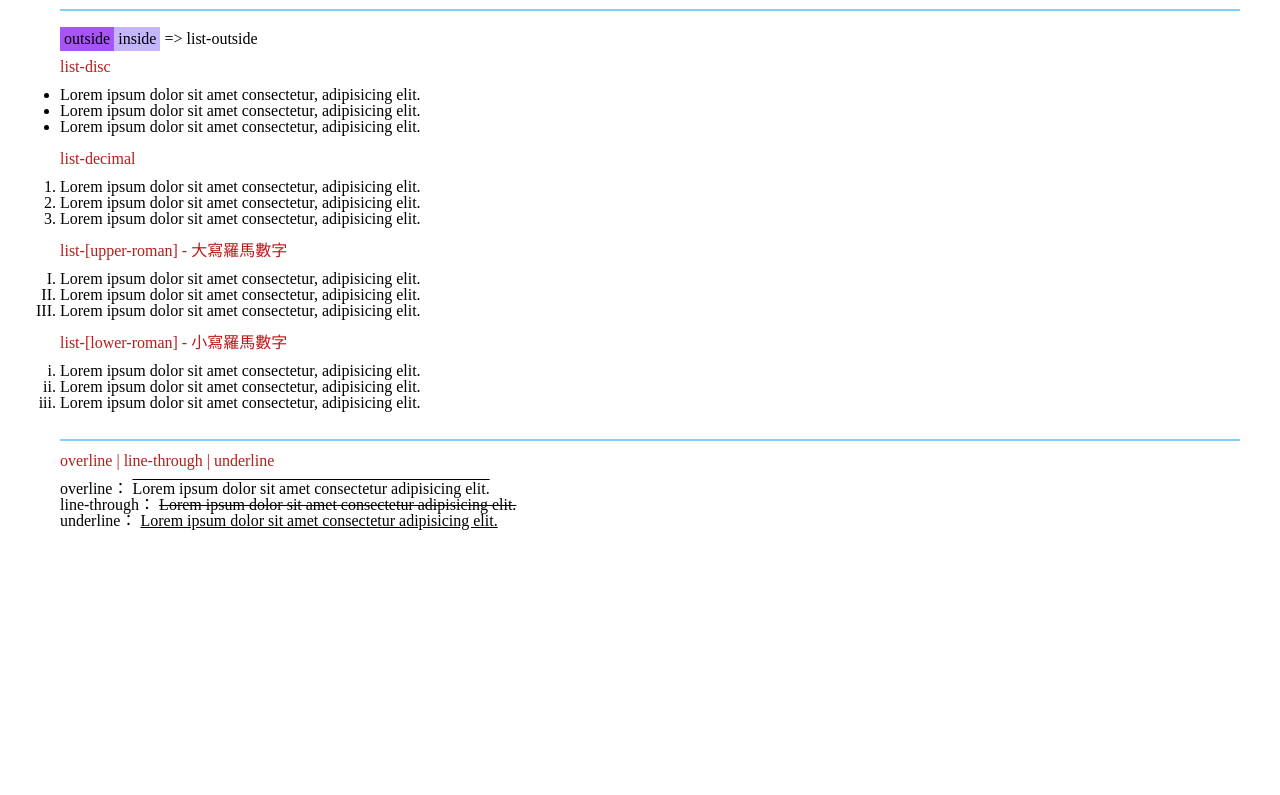
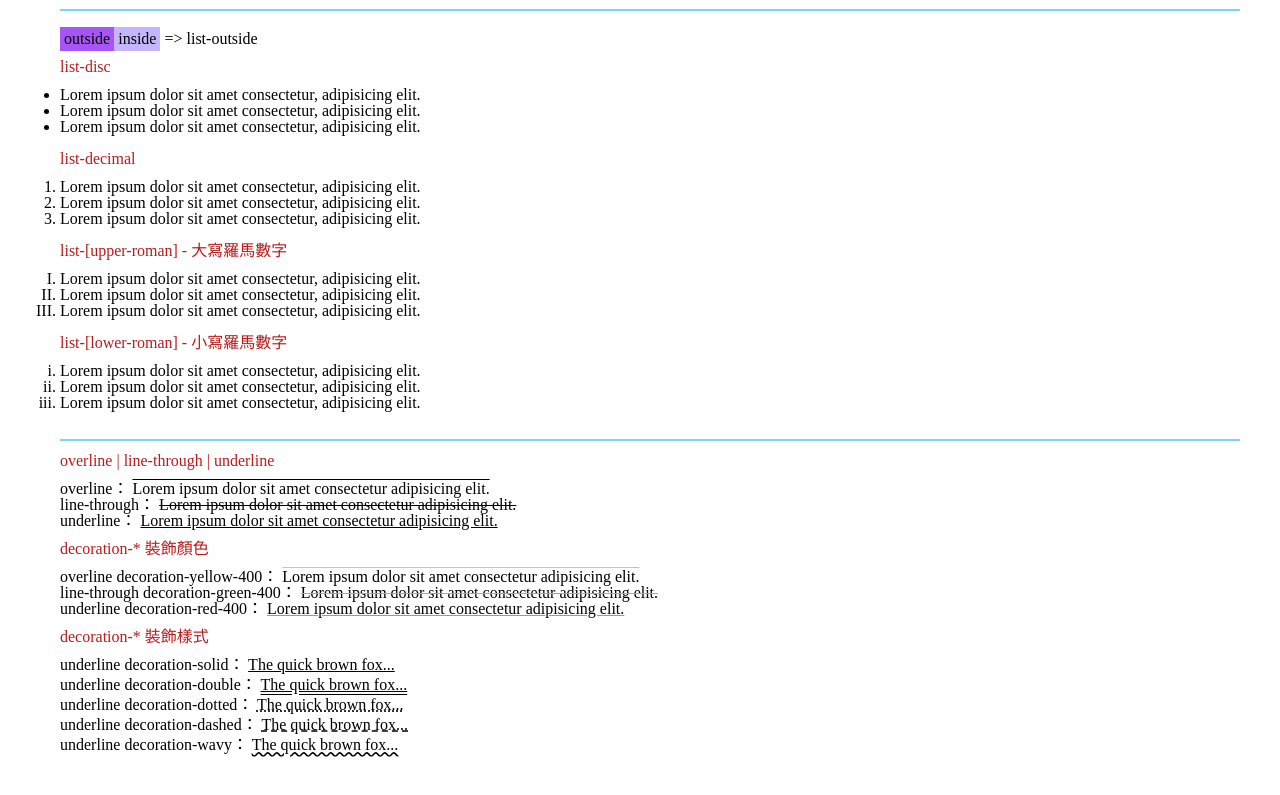
Before and after one commit to MizuYang/tailwind-playground, a Nuxt app: page /playground/typography in a window 1280 px wide. Shown: the part 895-1690 px from the top of the page. Before the commit the page ends 1524 px from the top, so only its background shows below. Built offline with nearby package versions, Linux system fonts and the light colour scheme; no server answers.

Commit message:
新增 Typography: 文字裝飾線、樣式

```diff
--- a/pages/playground/typography.vue
+++ b/pages/playground/typography.vue
@@ -95,7 +95,7 @@ const listSideClass = computed(
               </li>
             </ul>
           </div>
-          <div class="border-sky-300 border-y-2 py-4">
+          <div class="border-y-2 border-sky-300 py-4">
             <div class="mb-2">
               <button
                 type="button"
@@ -119,30 +119,58 @@ const listSideClass = computed(
             <div class="mb-3">
               <h3 class="mb-3 text-red-700">list-disc</h3>
               <ul class="list-disc" :class="listSideClass">
-                <li>Lorem ipsum dolor sit amet consectetur, adipisicing elit.</li>
-                <li>Lorem ipsum dolor sit amet consectetur, adipisicing elit.</li>
-                <li>Lorem ipsum dolor sit amet consectetur, adipisicing elit.</li>
+                <li>
+                  Lorem ipsum dolor sit amet consectetur, adipisicing elit.
+                </li>
+                <li>
+                  Lorem ipsum dolor sit amet consectetur, adipisicing elit.
+                </li>
+                <li>
+                  Lorem ipsum dolor sit amet consectetur, adipisicing elit.
+                </li>
               </ul>
               <br />
               <h3 class="mb-3 text-red-700">list-decimal</h3>
               <ul class="list-decimal" :class="listSideClass">
-                <li>Lorem ipsum dolor sit amet consectetur, adipisicing elit.</li>
-                <li>Lorem ipsum dolor sit amet consectetur, adipisicing elit.</li>
-                <li>Lorem ipsum dolor sit amet consectetur, adipisicing elit.</li>
+                <li>
+                  Lorem ipsum dolor sit amet consectetur, adipisicing elit.
+                </li>
+                <li>
+                  Lorem ipsum dolor sit amet consectetur, adipisicing elit.
+                </li>
+                <li>
+                  Lorem ipsum dolor sit amet consectetur, adipisicing elit.
+                </li>
               </ul>
               <br />
-              <h3 class="mb-3 text-red-700">list-[upper-roman] - 大寫羅馬數字</h3>
+              <h3 class="mb-3 text-red-700">
+                list-[upper-roman] - 大寫羅馬數字
+              </h3>
               <ul class="list-[upper-roman]" :class="listSideClass">
-                <li>Lorem ipsum dolor sit amet consectetur, adipisicing elit.</li>
-                <li>Lorem ipsum dolor sit amet consectetur, adipisicing elit.</li>
-                <li>Lorem ipsum dolor sit amet consectetur, adipisicing elit.</li>
+                <li>
+                  Lorem ipsum dolor sit amet consectetur, adipisicing elit.
+                </li>
+                <li>
+                  Lorem ipsum dolor sit amet consectetur, adipisicing elit.
+                </li>
+                <li>
+                  Lorem ipsum dolor sit amet consectetur, adipisicing elit.
+                </li>
               </ul>
               <br />
-              <h3 class="mb-3 text-red-700">list-[lower-roman] - 小寫羅馬數字</h3>
+              <h3 class="mb-3 text-red-700">
+                list-[lower-roman] - 小寫羅馬數字
+              </h3>
               <ul class="list-[lower-roman]" :class="listSideClass">
-                <li>Lorem ipsum dolor sit amet consectetur, adipisicing elit.</li>
-                <li>Lorem ipsum dolor sit amet consectetur, adipisicing elit.</li>
-                <li>Lorem ipsum dolor sit amet consectetur, adipisicing elit.</li>
+                <li>
+                  Lorem ipsum dolor sit amet consectetur, adipisicing elit.
+                </li>
+                <li>
+                  Lorem ipsum dolor sit amet consectetur, adipisicing elit.
+                </li>
+                <li>
+                  Lorem ipsum dolor sit amet consectetur, adipisicing elit.
+                </li>
               </ul>
             </div>
           </div>
@@ -151,18 +179,82 @@ const listSideClass = computed(
         <!-- 文字裝飾系列 -->
         <div class="mb-3">
           <div class="mb-3">
-            <h3 class="mb-3 text-red-700">overline | line-through | underline</h3>
+            <h3 class="mb-3 text-red-700">
+              overline | line-through | underline
+            </h3>
             <p>
               overline：
-              <span class="overline">Lorem ipsum dolor sit amet consectetur adipisicing elit.</span>
+              <span class="overline"
+                >Lorem ipsum dolor sit amet consectetur adipisicing elit.</span
+              >
             </p>
             <p>
               line-through：
-              <span class="line-through">Lorem ipsum dolor sit amet consectetur adipisicing elit.</span>
+              <span class="line-through"
+                >Lorem ipsum dolor sit amet consectetur adipisicing elit.</span
+              >
             </p>
             <p>
               underline：
-              <span class="underline">Lorem ipsum dolor sit amet consectetur adipisicing elit.</span>
+              <span class="underline"
+                >Lorem ipsum dolor sit amet consectetur adipisicing elit.</span
+              >
+            </p>
+          </div>
+
+          <div class="mb-3">
+            <h3 class="mb-3 text-red-700">decoration-* 裝飾顏色</h3>
+            <p>
+              overline decoration-yellow-400：
+              <span class="overline decoration-yellow-400"
+                >Lorem ipsum dolor sit amet consectetur adipisicing elit.</span
+              >
+            </p>
+            <p>
+              line-through decoration-green-400：
+              <span class="line-through decoration-green-400"
+                >Lorem ipsum dolor sit amet consectetur adipisicing elit.</span
+              >
+            </p>
+            <p>
+              underline decoration-red-400：
+              <span class="underline decoration-red-400"
+                >Lorem ipsum dolor sit amet consectetur adipisicing elit.</span
+              >
+            </p>
+          </div>
+
+          <div class="mb-3">
+            <h3 class="mb-3 text-red-700">decoration-* 裝飾樣式</h3>
+            <p class="mb-1">
+              underline decoration-solid：
+              <span class="underline decoration-solid"
+                >The quick brown fox...</span
+              >
+            </p>
+            <p class="mb-1">
+              underline decoration-double：
+              <span class="underline decoration-double"
+                >The quick brown fox...</span
+              >
+            </p>
+            <p class="mb-1">
+              underline decoration-dotted：
+              <span class="underline decoration-dotted"
+                >The quick brown fox...</span
+              >
+            </p>
+            <p class="mb-1">
+              underline decoration-dashed：
+              <span class="underline decoration-dashed"
+                >The quick brown fox...</span
+              >
+            </p>
+            <p class="mb-1">
+              underline decoration-wavy：
+              <span class="underline decoration-wavy"
+                >The quick brown fox...</span
+              >
             </p>
           </div>
         </div>
```
